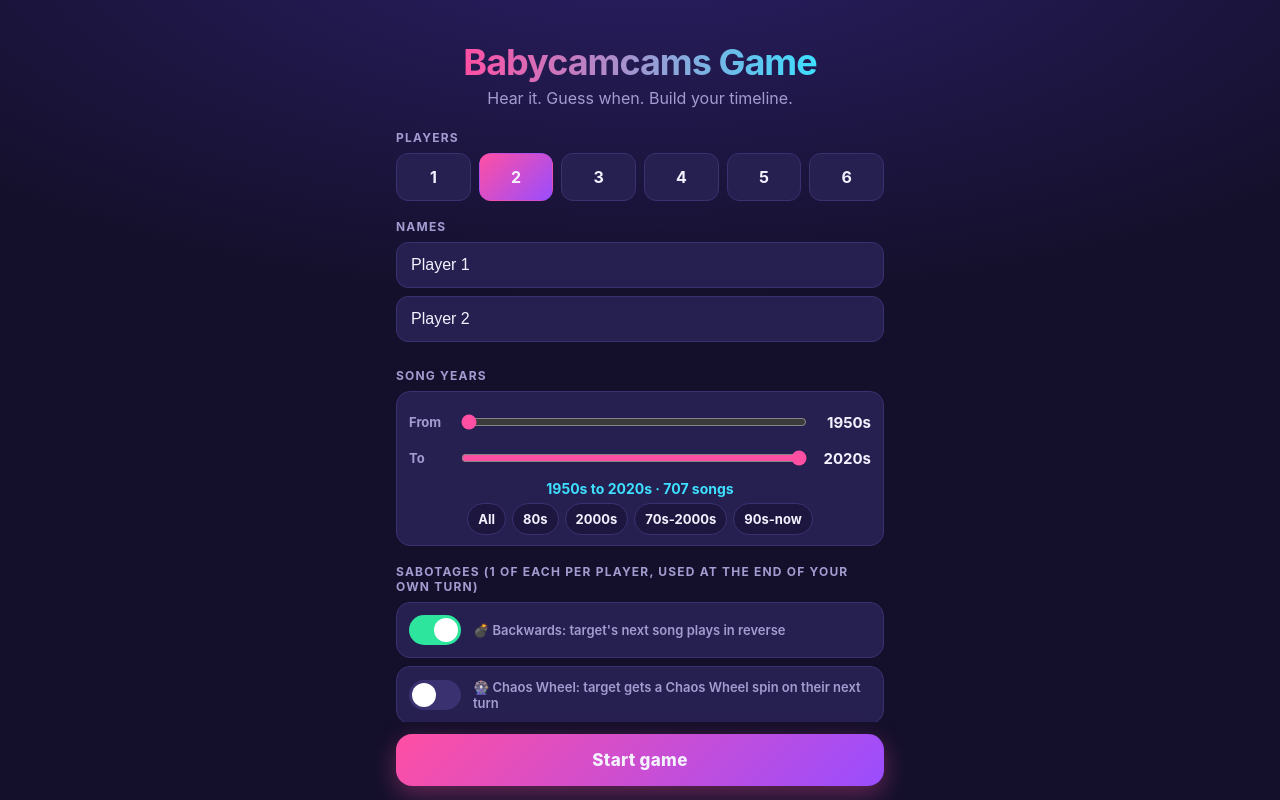
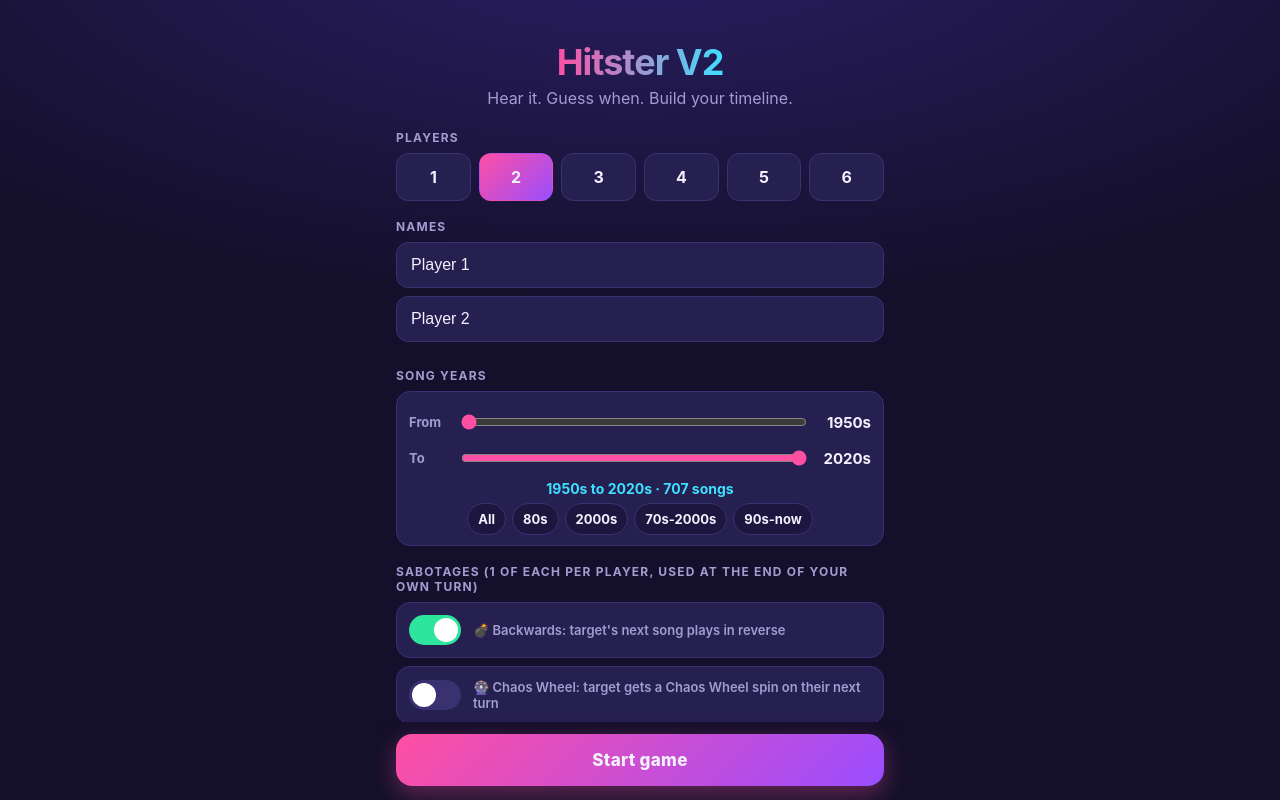
Before and after one commit to bms-9/timespin, a plain HTML site: page index.html in a window 1280 px wide. Drawn offline with Linux system fonts and the light colour scheme.

Commit message:
Add files via upload

```diff
--- a/index.html
+++ b/index.html
@@ -6,7 +6,7 @@
 <meta name="apple-mobile-web-app-capable" content="yes">
 <meta name="mobile-web-app-capable" content="yes">
 <meta name="theme-color" content="#14102b">
-<title>Babycamcams Game</title>
+<title>Hitster V2</title>
 <style>
 :root{
   --bg:#14102b; --bg2:#1d1740; --card:#262050; --line:#3a3170;
@@ -745,7 +745,7 @@ function setupHTML(){
   const nm = [];
   for(let i=0;i<setup.n;i++) nm.push('<input class="name" maxlength="14" value="'+esc(setup.names[i])+'" oninput="setup.names['+i+']=this.value" placeholder="Player '+(i+1)+'">');
   return '<div class="scroll">'
-   +'<h1><span>Babycamcams Game</span></h1><p class="sub">Hear it. Guess when. Build your timeline.</p>'
+   +'<h1><span>Hitster V2</span></h1><p class="sub">Hear it. Guess when. Build your timeline.</p>'
    +'<div class="label">Players</div><div class="seg">'+[1,2,3,4,5,6].map(n=>'<button class="'+(setup.n===n?'on':'')+'" onclick="setup.n='+n+';render()">'+n+'</button>').join('')+'</div>'
    +'<div class="label">Names</div>'+nm.join('')
    +'<div class="label">Song years</div><div class="range">'
```
